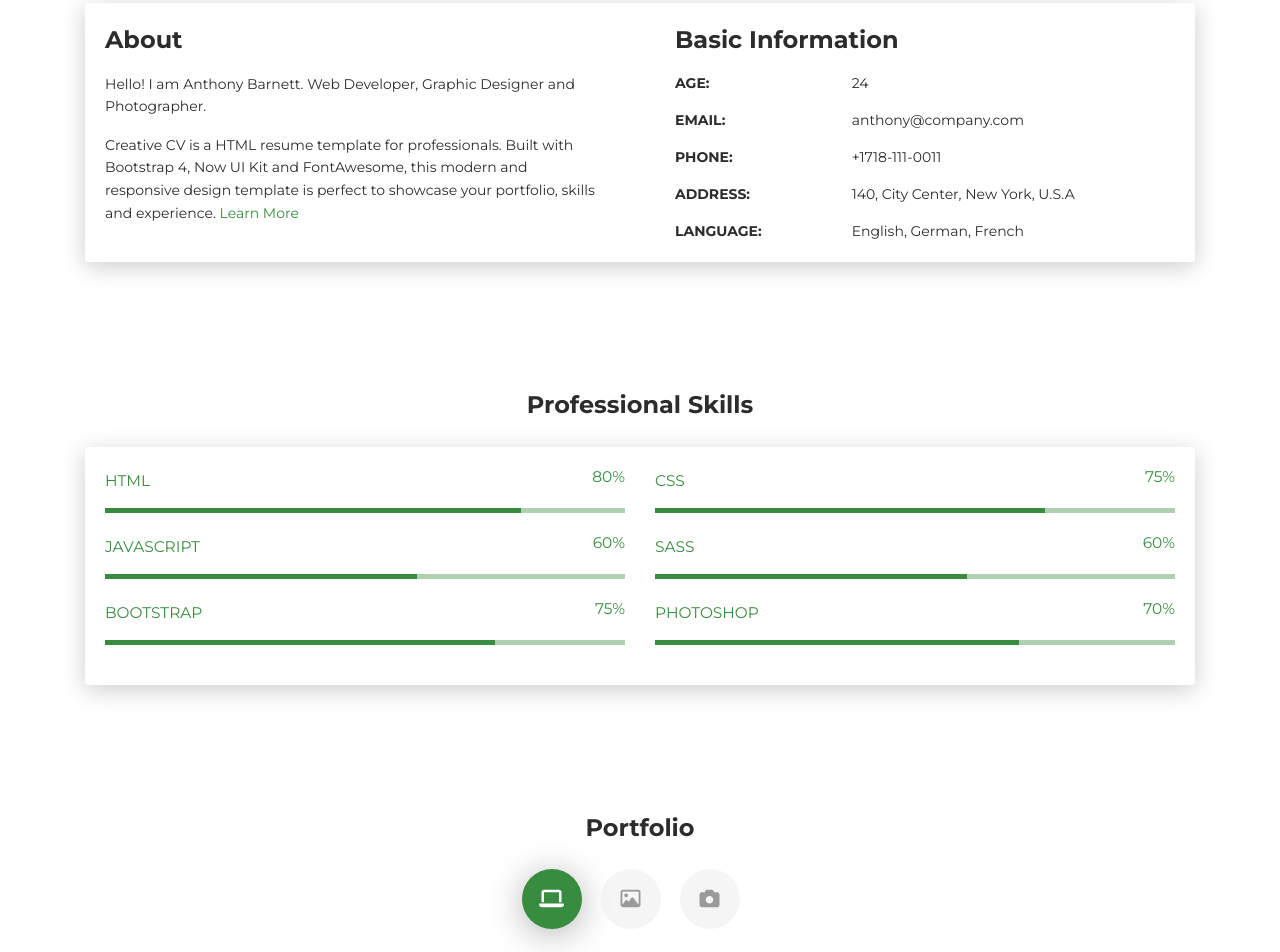
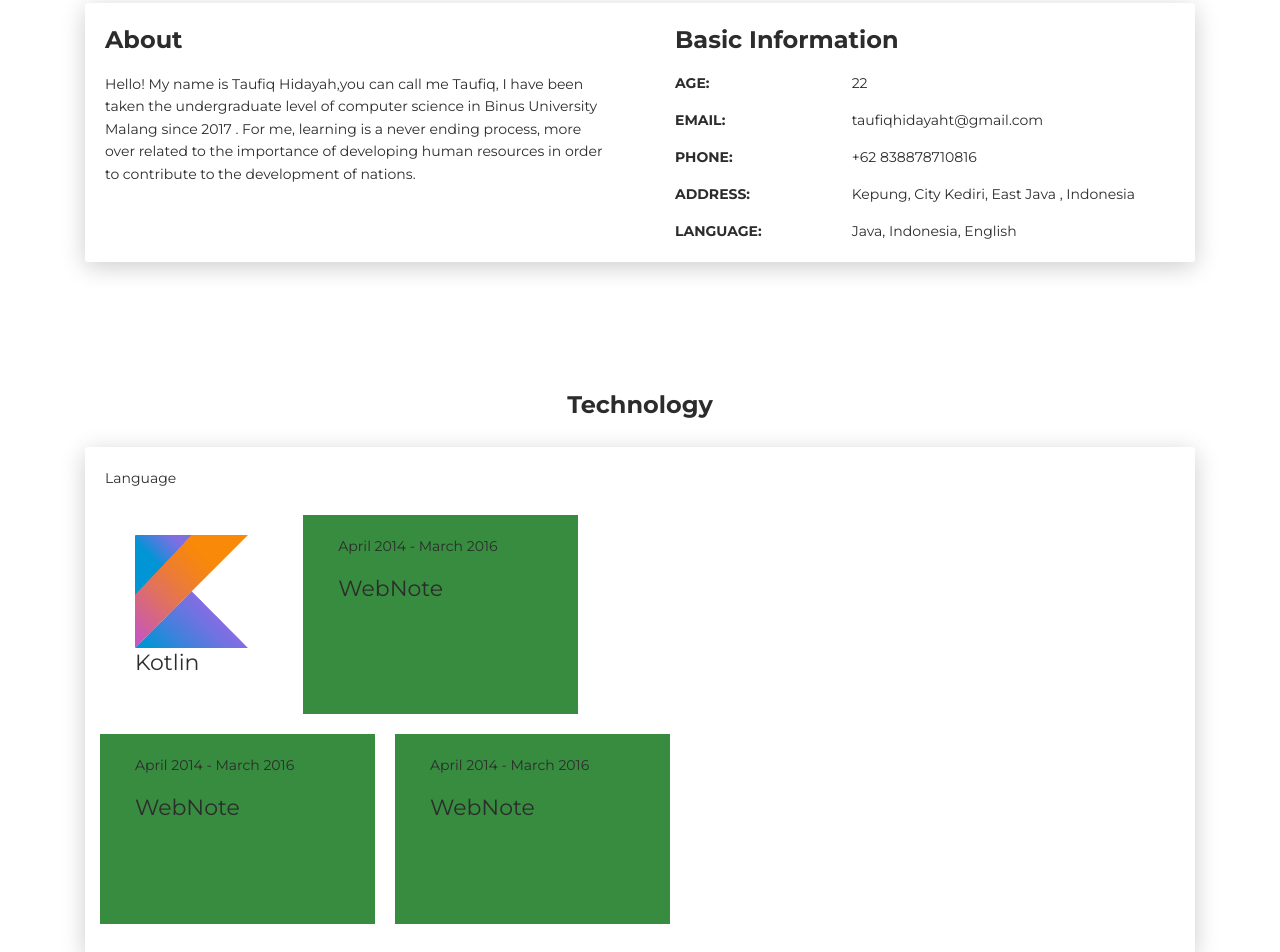
Before and after one commit to taufiqhidayah/taufiqhidayah.github.io, a plain HTML site: page index.html in a window 1280 px wide. Shown: the part 617-1569 px from the top of the page. Drawn offline with Linux system fonts and the light colour scheme.

Commit message:
Modif Some feature

```diff
--- a/index.html
+++ b/index.html
@@ -4,7 +4,7 @@
     <meta charset="UTF-8">
     <meta http-equiv="X-UA-Compatible" content="IE=edge">
     <meta name="viewport" content="width=device-width, initial-scale=1">
-    <title>Creative CV</title>
+    <title>Taufiq Hidayah</title>
     <meta name="description" content="Creative CV is a HTML resume template for professionals. Built with Bootstrap 4, Now UI Kit and FontAwesome, this modern and responsive design template is perfect to showcase your portfolio, skils and experience."/>
     <link href="https://fonts.googleapis.com/css?family=Montserrat:400,700,200" rel="stylesheet">
     <link href="https://maxcdn.bootstrapcdn.com/font-awesome/latest/css/font-awesome.min.css" rel="stylesheet">
@@ -17,15 +17,17 @@
       <div class="profile-page sidebar-collapse">
         <nav class="navbar navbar-expand-lg fixed-top navbar-transparent bg-primary" color-on-scroll="400">
           <div class="container">
-            <div class="navbar-translate"><a class="navbar-brand" href="#" rel="tooltip">Creative CV</a>
+            <div class="navbar-translate"><a class="navbar-brand" href="#" rel="tooltip">Taufiq Hidayah</a>
               <button class="navbar-toggler navbar-toggler" type="button" data-toggle="collapse" data-target="#navigation" aria-controls="navigation" aria-expanded="false" aria-label="Toggle navigation"><span class="navbar-toggler-bar bar1"></span><span class="navbar-toggler-bar bar2"></span><span class="navbar-toggler-bar bar3"></span></button>
             </div>
             <div class="collapse navbar-collapse justify-content-end" id="navigation">
               <ul class="navbar-nav">
                 <li class="nav-item"><a class="nav-link smooth-scroll" href="#about">About</a></li>
-                <li class="nav-item"><a class="nav-link smooth-scroll" href="#skill">Skills</a></li>
-                <li class="nav-item"><a class="nav-link smooth-scroll" href="#portfolio">Portfolio</a></li>
+                <li class="nav-item"><a class="nav-link smooth-scroll" href="#technology">Technology</a></li>
+                <li class="nav-item"><a class="nav-link smooth-scroll" href="#portfolio">Portofolio</a></li>
                 <li class="nav-item"><a class="nav-link smooth-scroll" href="#experience">Experience</a></li>
+                <li class="nav-item"><a class="nav-link smooth-scroll" href="#experience">Certification</a></li>
+
                 <li class="nav-item"><a class="nav-link smooth-scroll" href="#contact">Contact</a></li>
               </ul>
             </div>
@@ -42,8 +44,8 @@
       <div class="container">
         <div class="content-center">
           <div class="cc-profile-image"><a href="#"><img src="images/anthony.jpg" alt="Image"/></a></div>
-          <div class="h2 title">Anthony Barnett</div>
-          <p class="category text-white">Web Developer, Graphic Designer,  Photographer</p><a class="btn btn-primary smooth-scroll mr-2" href="#contact" data-aos="zoom-in" data-aos-anchor="data-aos-anchor">Hire Me</a><a class="btn btn-primary" href="#" data-aos="zoom-in" data-aos-anchor="data-aos-anchor">Download CV</a>
+          <div class="h2 title">Taufiq Hidayah</div>
+          <p class="category text-white">HELLO WORLD !</p><a class="btn btn-primary smooth-scroll mr-2" href="#contact" data-aos="zoom-in" data-aos-anchor="data-aos-anchor">Hire Me</a><a class="btn btn-primary" href="#" data-aos="zoom-in" data-aos-anchor="data-aos-anchor">Download CV</a>
         </div>
       </div>
       <div class="section">
@@ -61,8 +63,8 @@
         <div class="col-lg-6 col-md-12">
           <div class="card-body">
             <div class="h4 mt-0 title">About</div>
-            <p>Hello! I am Anthony Barnett. Web Developer, Graphic Designer and Photographer.</p>
-            <p>Creative CV is a HTML resume template for professionals. Built with Bootstrap 4, Now UI Kit and FontAwesome, this modern and responsive design template is perfect to showcase your portfolio, skills and experience. <a href="https://templateflip.com/templates/creative-cv/" target="_blank">Learn More</a></p>
+            <p>Hello! My name is Taufiq Hidayah,you can call me Taufiq, I have been taken the undergraduate level of computer science in Binus University Malang since 2017 . For me, learning is a never ending process, more over related to the importance of developing human resources in order to contribute to the development of nations.</p>
+
           </div>
         </div>
         <div class="col-lg-6 col-md-12">
@@ -70,23 +72,23 @@
             <div class="h4 mt-0 title">Basic Information</div>
             <div class="row">
               <div class="col-sm-4"><strong class="text-uppercase">Age:</strong></div>
-              <div class="col-sm-8">24</div>
+              <div class="col-sm-8">22</div>
             </div>
             <div class="row mt-3">
               <div class="col-sm-4"><strong class="text-uppercase">Email:</strong></div>
-              <div class="col-sm-8">anthony@company.com</div>
+              <div class="col-sm-8">taufiqhidayaht@gmail.com</div>
             </div>
             <div class="row mt-3">
               <div class="col-sm-4"><strong class="text-uppercase">Phone:</strong></div>
-              <div class="col-sm-8">+1718-111-0011</div>
+              <div class="col-sm-8">+62 838878710816</div>
             </div>
             <div class="row mt-3">
               <div class="col-sm-4"><strong class="text-uppercase">Address:</strong></div>
-              <div class="col-sm-8">140, City Center, New York, U.S.A</div>
+              <div class="col-sm-8">Kepung, City Kediri, East Java , Indonesia</div>
             </div>
             <div class="row mt-3">
               <div class="col-sm-4"><strong class="text-uppercase">Language:</strong></div>
-              <div class="col-sm-8">English, German, French</div>
+              <div class="col-sm-8">Java, Indonesia, English </div>
             </div>
           </div>
         </div>
@@ -94,58 +96,39 @@
     </div>
   </div>
 </div>
-<div class="section" id="skill">
+<div class="section" id="technology">
   <div class="container">
-    <div class="h4 text-center mb-4 title">Professional Skills</div>
+    <div class="h4 text-center mb-4 title">Technology</div>
     <div class="card" data-aos="fade-up" data-aos-anchor-placement="top-bottom">
       <div class="card-body">
+        <p>Language </p>
         <div class="row">
-          <div class="col-md-6">
-            <div class="progress-container progress-primary"><span class="progress-badge">HTML</span>
-              <div class="progress">
-                <div class="progress-bar progress-bar-primary" data-aos="progress-full" data-aos-offset="10" data-aos-duration="2000" role="progressbar" aria-valuenow="60" aria-valuemin="0" aria-valuemax="100" style="width: 80%;"></div><span class="progress-value">80%</span>
-              </div>
-            </div>
-          </div>
-          <div class="col-md-6">
-            <div class="progress-container progress-primary"><span class="progress-badge">CSS</span>
-              <div class="progress">
-                <div class="progress-bar progress-bar-primary" data-aos="progress-full" data-aos-offset="10" data-aos-duration="2000" role="progressbar" aria-valuenow="60" aria-valuemin="0" aria-valuemax="100" style="width: 75%;"></div><span class="progress-value">75%</span>
-              </div>
-            </div>
+         <div class="col-md-2 bg aos-init aos-animate" data-aos="fade-right" data-aos-offset="50" data-aos-duration="500"  style="margin: 10px">
+          <div class="card-body cc-experience-header">
+            <img src="images/lang/kotlin.png">
+            <div class="h5">Kotlin</div>
           </div>
         </div>
-        <div class="row">
-          <div class="col-md-6">
-            <div class="progress-container progress-primary"><span class="progress-badge">JavaScript</span>
-              <div class="progress">
-                <div class="progress-bar progress-bar-primary" data-aos="progress-full" data-aos-offset="10" data-aos-duration="2000" role="progressbar" aria-valuenow="60" aria-valuemin="0" aria-valuemax="100" style="width: 60%;"></div><span class="progress-value">60%</span>
-              </div>
-            </div>
-          </div>
-          <div class="col-md-6">
-            <div class="progress-container progress-primary"><span class="progress-badge">SASS</span>
-              <div class="progress">
-                <div class="progress-bar progress-bar-primary" data-aos="progress-full" data-aos-offset="10" data-aos-duration="2000" role="progressbar" aria-valuenow="60" aria-valuemin="0" aria-valuemax="100" style="width: 60%;"></div><span class="progress-value">60%</span>
-              </div>
-            </div>
+        <div class="col-md-3 bg-primary aos-init aos-animate" data-aos="fade-right" data-aos-offset="50" data-aos-duration="500" style="margin: 10px">
+          <div class="card-body cc-experience-header">
+            <p>April 2014 - March 2016</p>
+            <div class="h5">WebNote</div>
           </div>
         </div>
-        <div class="row">
-          <div class="col-md-6">
-            <div class="progress-container progress-primary"><span class="progress-badge">Bootstrap</span>
-              <div class="progress">
-                <div class="progress-bar progress-bar-primary" data-aos="progress-full" data-aos-offset="10" data-aos-duration="2000" role="progressbar" aria-valuenow="60" aria-valuemin="0" aria-valuemax="100" style="width: 75%;"></div><span class="progress-value">75%</span>
-              </div>
-            </div>
+        </div>
+         <div class="row">
+         <div class="col-md-3 bg-primary aos-init aos-animate" data-aos="fade-right" data-aos-offset="50" data-aos-duration="500" style="margin: 10px">
+          <div class="card-body cc-experience-header">
+            <p>April 2014 - March 2016</p>
+            <div class="h5">WebNote</div>
           </div>
-          <div class="col-md-6">
-            <div class="progress-container progress-primary"><span class="progress-badge">Photoshop</span>
-              <div class="progress">
-                <div class="progress-bar progress-bar-primary" data-aos="progress-full" data-aos-offset="10" data-aos-duration="2000" role="progressbar" aria-valuenow="60" aria-valuemin="0" aria-valuemax="100" style="width: 70%;"></div><span class="progress-value">70%</span>
-              </div>
-            </div>
+        </div>
+        <div class="col-md-3 bg-primary aos-init aos-animate" data-aos="fade-right" data-aos-offset="50" data-aos-duration="500" style="margin: 10px">
+          <div class="card-body cc-experience-header">
+            <p>April 2014 - March 2016</p>
+            <div class="h5">WebNote</div>
           </div>
+        </div>
         </div>
       </div>
     </div>
@@ -158,9 +141,9 @@
         <div class="h4 text-center mb-4 title">Portfolio</div>
         <div class="nav-align-center">
           <ul class="nav nav-pills nav-pills-primary" role="tablist">
-            <li class="nav-item"><a class="nav-link active" data-toggle="tab" href="#web-development" role="tablist"><i class="fa fa-laptop" aria-hidden="true"></i></a></li>
-            <li class="nav-item"><a class="nav-link" data-toggle="tab" href="#graphic-design" role="tablist"><i class="fa fa-picture-o" aria-hidden="true"></i></a></li>
-            <li class="nav-item"><a class="nav-link" data-toggle="tab" href="#Photography" role="tablist"><i class="fa fa-camera" aria-hidden="true"></i></a></li>
+            <li class=""><a class="nav-link active" data-toggle="tab" href="#web-development" role="tablist">Project</a></li>
+            <li class=""><a class="nav-link" data-toggle="tab" href="#graphic-design" role="tablist"><i class="" aria-hidden="true"></i>Certification</a></li>
+            <li class=""><a class="nav-link" data-toggle="tab" href="#Photography" role="tablist"><i class="" aria-hidden="true"></i>Galery</a></li>
           </ul>
         </div>
       </div>
```
Also changed, not shown: images/lang/css3.png (added), images/lang/html5.png (added), images/lang/java.png (added), images/lang/kotlin.png (added), images/lang/php.png (added).
